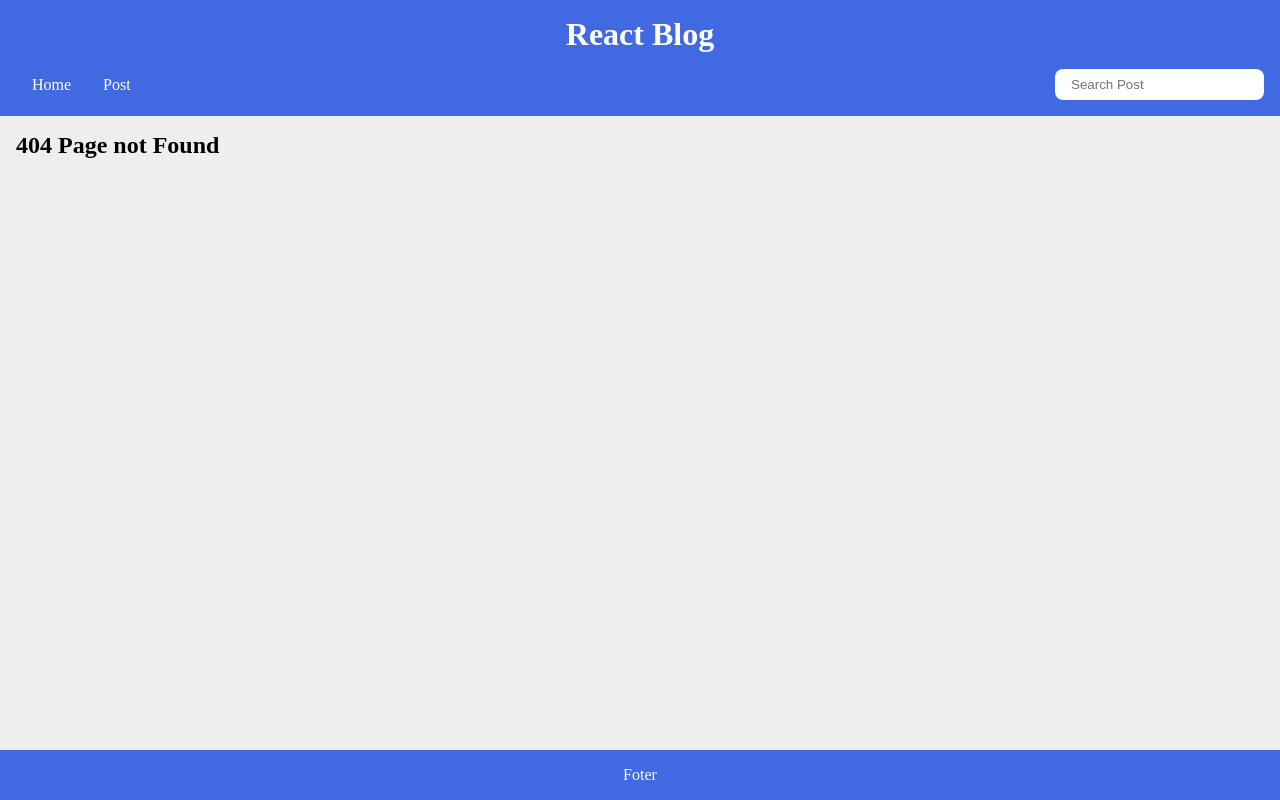
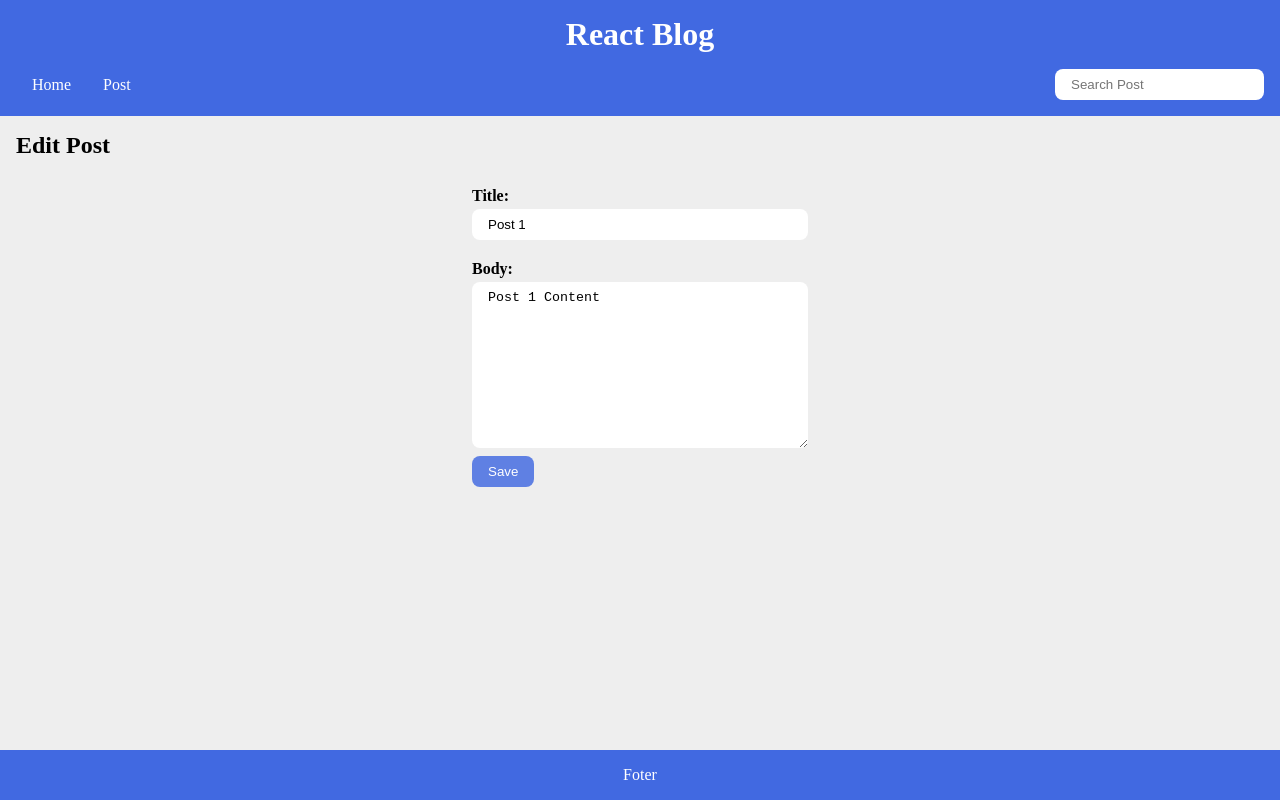
Before and after one commit to AmoroBG/react-blog, a React (Vite) app: page /edit/1 in a window 1280 px wide. Before the commit this address had no page. Built offline with nearby package versions, Linux system fonts and the light colour scheme.

Commit message:
Implement edit post functionality

```diff
--- a/src/App.jsx
+++ b/src/App.jsx
@@ -19,6 +19,8 @@ function App() {
   ]);
   const [postTitle, setPostTitle] = useState("");
   const [postBody, setPostBody] = useState("");
+  const [editTitle, setEditTitle] = useState("");
+  const [editBody, setEditBody] = useState("");
   const [search, setSearch] = useState("");
 
   useEffect(() => {
@@ -46,6 +48,18 @@ function App() {
     const allPosts = posts.filter((post) => post.id !== id);
     setPosts(allPosts);
     Navigate("/");
+  };
+
+  const handleEdit = (id) => {
+    const allPosts = posts.map((post) =>
+      post.id === id ? { ...post, title: editTitle, body: editBody } : post
+    );
+    setPosts(allPosts);
+    setEditTitle("/");
+    setEditBody("/");
+    Navigate("/");
+
+    console.log("edited ", id);
   };
 
   return (
@@ -78,7 +92,22 @@ function App() {
             <PostDetailsPage posts={posts} handleDelete={handleDelete} />
           }
         />
-        <Route exact path="/edit-post" element={<EditPostPage />} />
+        <Route
+          exact
+          path="/edit/:id"
+          element={
+            <EditPostPage
+              editTitle={editTitle}
+              editBody={editBody}
+              setEditTitle={setEditTitle}
+              setEditBody={setEditBody}
+              handleEdit={handleEdit}
+              posts={posts}
+              postTitle={postTitle}
+              postBody={postBody}
+            />
+          }
+        />
         <Route exact path="*" element={<MissingPage />} />
       </Routes>
       <Footer />
--- a/src/components/EditPostPage.jsx
+++ b/src/components/EditPostPage.jsx
@@ -1,9 +1,36 @@
 import React from "react";
+import { useParams } from "react-router-dom";
 
-const EditPostPage = () => {
+const EditPostPage = ({ posts, setEditTitle, setEditBody, handleEdit }) => {
+  const { id } = useParams();
+  const post = posts.find((post) => post.id == id);
+
   return (
     <main className="edit-post">
       <h2>Edit Post</h2>
+      <form className="add-post-form" onSubmit={(e) => e.preventDefault()}>
+        <div className="post title">
+          <label htmlFor="title">Title:</label>
+          <input
+            type="text"
+            defaultValue={post.title}
+            onChange={(e) => setEditTitle(e.target.value)}
+          />
+        </div>
+        <div className="post-body">
+          <label htmlFor="body">Body:</label>
+          <textarea
+            id=""
+            cols="30"
+            rows="10"
+            defaultValue={post.body}
+            onChange={(e) => setEditBody(e.target.value)}
+          ></textarea>
+        </div>
+        <button type="submit" onClick={() => handleEdit(post.id)}>
+          Save
+        </button>
+      </form>
     </main>
   );
 };
--- a/src/components/Feed.jsx
+++ b/src/components/Feed.jsx
@@ -7,7 +7,9 @@ const Feed = ({ post }) => {
       <Link to={`/post/${post.id}`}>
         <h2>{post.title}</h2>
       </Link>
-      <p>{post.body.length <= 100 ? post.body : post.body.slice(0, 100)}</p>
+      <p>
+        {post.body.length <= 50 ? post.body : `${post.body.slice(0, 50)}...`}
+      </p>
     </li>
   );
 };
--- a/src/components/PostDetailsPage.jsx
+++ b/src/components/PostDetailsPage.jsx
@@ -1,5 +1,5 @@
 import React from "react";
-import { useParams } from "react-router-dom";
+import { Link, useParams } from "react-router-dom";
 
 const PostDetailsPage = ({ posts, handleDelete }) => {
   const { id } = useParams();
@@ -10,9 +10,11 @@ const PostDetailsPage = ({ posts, handleDelete }) => {
       <h2>{post.title}</h2>
       <p>{post.body}</p>
       <div className="buttons">
-        <button type="submit" className="edit">
-          Edite
-        </button>
+        <Link to={`/edit/${post.id}`}>
+          <button type="submit" className="edit">
+            Edite
+          </button>
+        </Link>
         <button
           type="button"
           className="delete"
```
